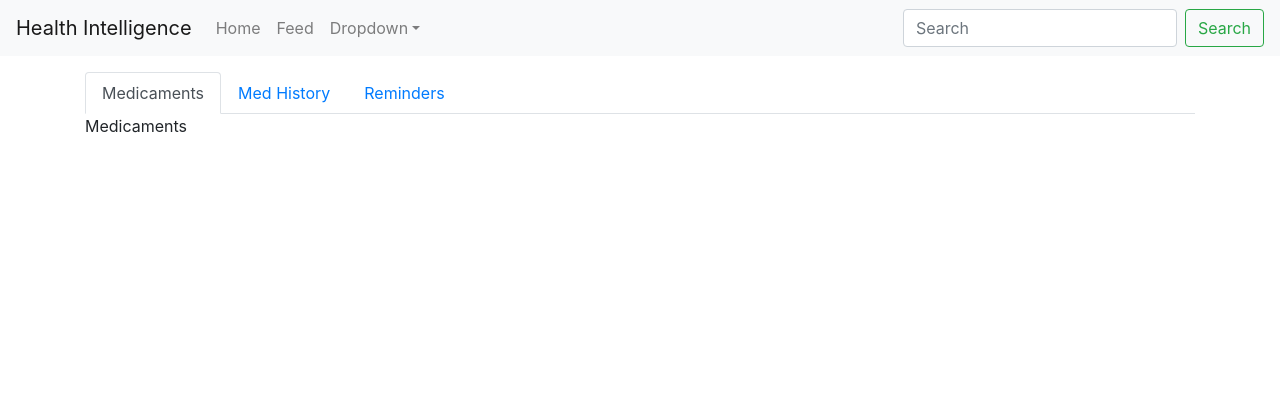
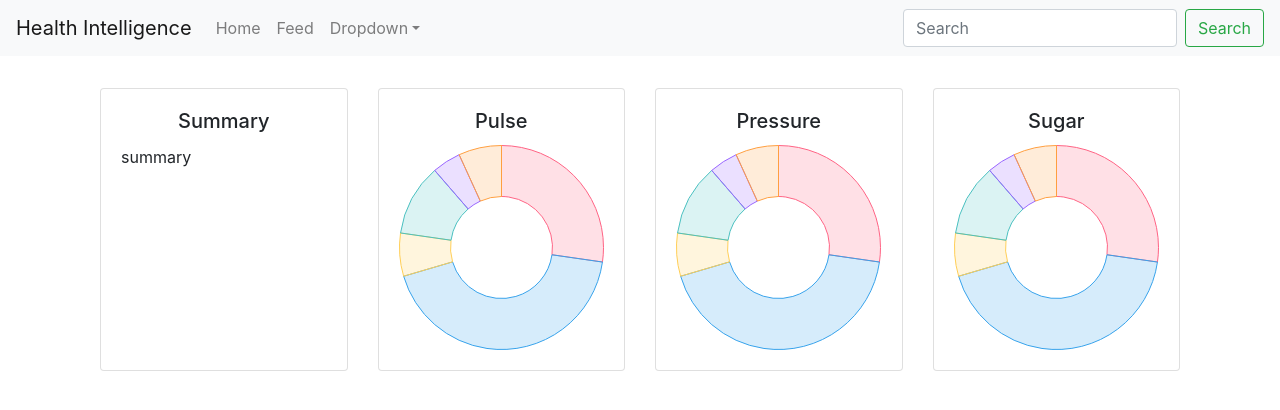
Before and after one commit to eduardvercaemer/itesm-hackathon-health-intelligence, a Next.js app: page / in a window 1280 px wide. Shown: the top 410 px of the page. Built offline with nearby package versions, Linux system fonts and the light colour scheme.

Commit message:
add: basic dashboard

```diff
--- a/components/main-dashboard.js
+++ b/components/main-dashboard.js
@@ -1,21 +1,70 @@
-// medicaments
-// history
-// reminders
-// ...
+import { Chart, ArcElement } from "chart.js";
+import { Container, Card, Row, Col } from "react-bootstrap";
+import { Doughnut } from "react-chartjs-2";
+Chart.register(ArcElement);
 
-import { Tab, Tabs } from "react-bootstrap";
+const DummyChart = () => (
+  <Doughnut
+    data={{
+      labels: ["Red", "Blue", "Yellow", "Green", "Purple", "Orange"],
+      datasets: [
+        {
+          label: "# of Votes",
+          data: [12, 19, 3, 5, 2, 3],
+          backgroundColor: [
+            "rgba(255, 99, 132, 0.2)",
+            "rgba(54, 162, 235, 0.2)",
+            "rgba(255, 206, 86, 0.2)",
+            "rgba(75, 192, 192, 0.2)",
+            "rgba(153, 102, 255, 0.2)",
+            "rgba(255, 159, 64, 0.2)",
+          ],
+          borderColor: [
+            "rgba(255,99,132,1)",
+            "rgba(54, 162, 235, 1)",
+            "rgba(255, 206, 86, 1)",
+            "rgba(75, 192, 192, 1)",
+            "rgba(153, 102, 255, 1)",
+            "rgba(255, 159, 64, 1)",
+          ],
+          borderWidth: 1,
+        },
+      ],
+    }}
+  />
+);
 
-// show tabs with information for each field: medicaments, history, reminders, ...
+// center title text
+const DummyCard = ({ title, children }) => (
+  <Col sm={12} md={4} lg={3} className="mt-3">
+    <Card className="h-100">
+      <Card.Body>
+        <Card.Title className="text-center">{title}</Card.Title>
+        {children}
+      </Card.Body>
+    </Card>
+  </Col>
+);
+
+const Summary = () => (
+  <p>summary</p>
+);
+
 export default function MainDashboard() {
-  const tabs = ["Medicaments", "Med History", "Reminders"];
+  // each name gets its own card with a dummy chart
+  return (
+    <Container>
+      <Row>
+        <DummyCard title="Summary">
+          <Summary />
+        </DummyCard>
 
-  return (
-    <Tabs defaultActiveKey="Medicaments" id="uncontrolled-tab-example">
-      {tabs.map((tab, index) => (
-        <Tab eventKey={tab} title={tab} key={index}>
-          {tab}
-        </Tab>
-      ))}
-    </Tabs>
+        {["Pulse", "Pressure", "Sugar"].map((name) => (
+          <DummyCard key={name} title={name}>
+            <DummyChart />
+          </DummyCard>
+        ))}
+      </Row>
+    </Container>
   );
 }
--- a/package.json
+++ b/package.json
@@ -10,10 +10,12 @@
   },
   "dependencies": {
     "bootstrap": "4.6.0",
+    "chart.js": "^3.7.1",
     "mysql2": "^2.3.3",
     "next": "12.1.5",
     "react": "18.1.0",
     "react-bootstrap": "1.6.4",
+    "react-chartjs-2": "^4.1.0",
     "react-dom": "18.1.0",
     "sequelize": "^6.19.0",
     "swr": "^1.3.0"
```
Also changed, not shown: 1 other file (tests, documents, lock files or other folders).
